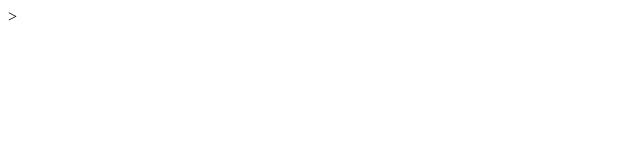
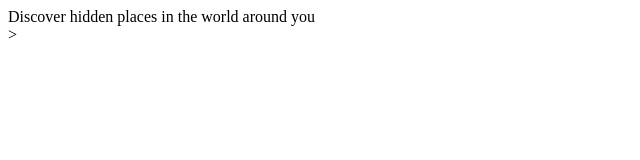
Before and after one commit to desalvatoredaniel/Off-Platform-Project-Excursion, a plain HTML site: page index.html in a window 1280 px wide. Shown: the whole page, without its empty margins (0-640 px from the left). Drawn offline with Linux system fonts and the light colour scheme.

Commit message:
header added

```diff
--- a/index.html
+++ b/index.html
@@ -5,6 +5,6 @@
     <title>Dasmoto's Arts and Crafts</title>
 </head>
 <body>
-
+    <header>Discover hidden places in the world around you</header>
 </body>>
 </html>
```
